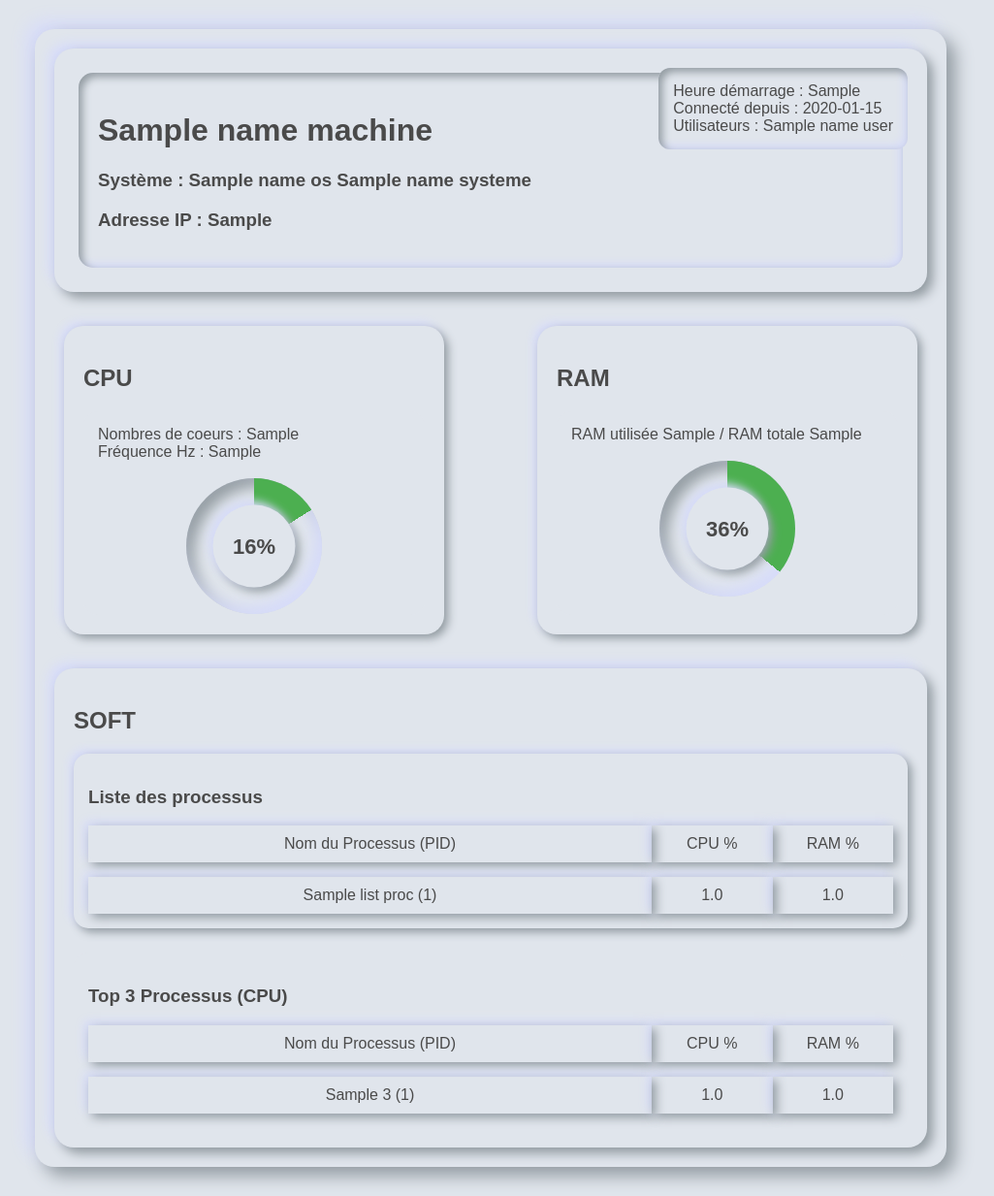
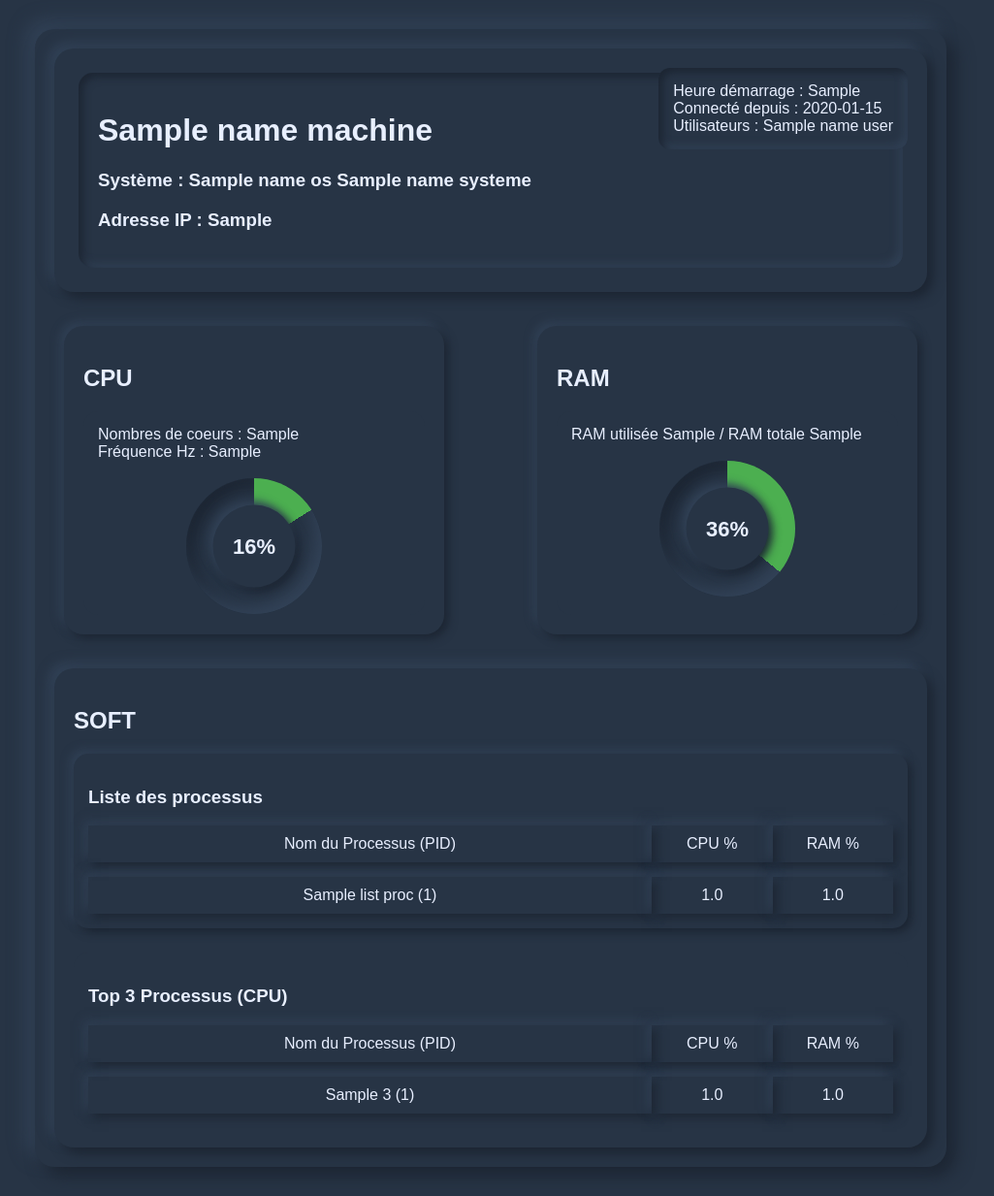
Before and after one commit to Nathan-Camredon/Challenge_AAA, a Flask app: template templates/index.html in a window 1280 px wide. Shown: the whole page at 97% size, without its empty margins (134-1159 px from the left). Run offline with Flask 3, Linux system fonts and the light colour scheme; the template is opened without the code that fills it: most values are stand-ins (such as "Sample title", 1, 10 or a date in 2020).

Commit message:
Couleur changé CSS ( sombre )
Updated CSS variables for colors in the root.

```diff
--- a/static/css/index.css
+++ b/static/css/index.css
@@ -1,11 +1,10 @@
 /* Couleurs de base */
 :root {
-    --bg: #e0e5ec;
-    --shadow-light: #d7dcfa;
-    --shadow-dark: #929BA1;
-    --text: #4a4a4a;
+    --bg: #273445;
+    --shadow-light: #324257;
+    --shadow-dark: #1c2532;
+    --text: #e8efff;
 }
-
 /* Arrière-plan général */
 body {
     background: var(--bg);
```
